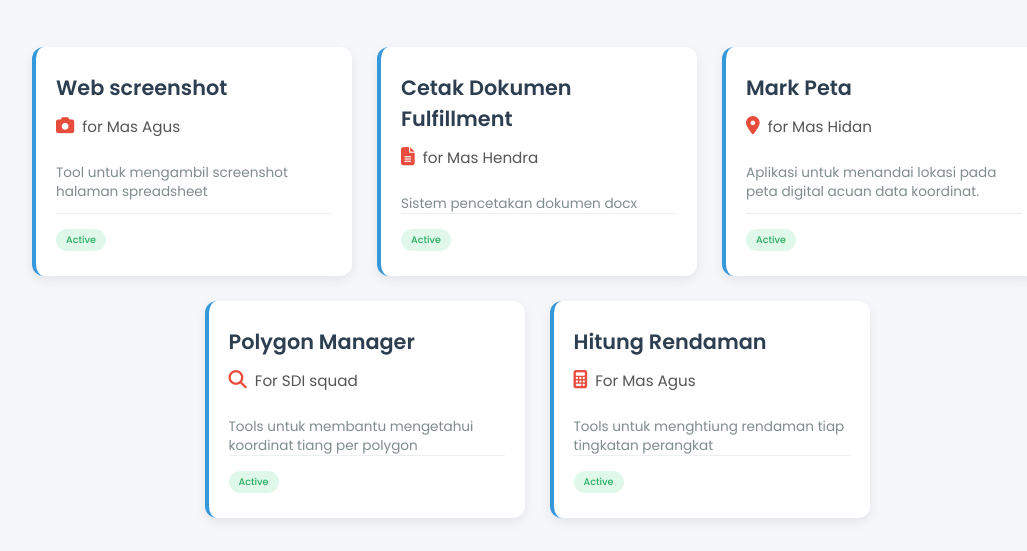
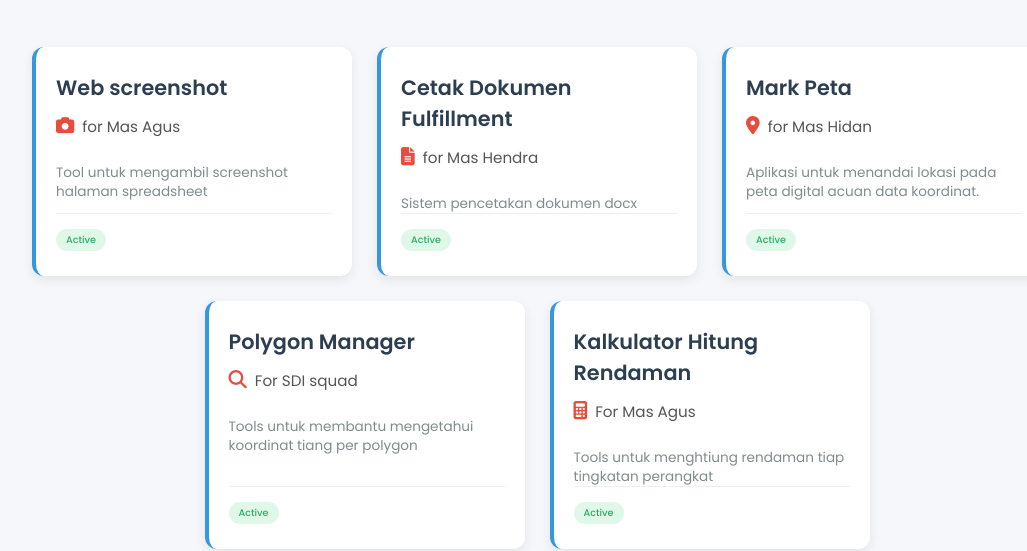
Before and after one commit to Ivanharry203/websitetelkomintern, a plain HTML site: page web_mark_kordinat/dashboard.html in a window 1280 px wide. Shown: the part 262-813 px from the top of the page, without its empty margins (103-1130 px from the left). Drawn offline with Linux system fonts and the light colour scheme.

Commit message:
Update dashboard.html

```diff
--- a/web_mark_kordinat/dashboard.html
+++ b/web_mark_kordinat/dashboard.html
@@ -235,7 +235,7 @@
         </div>
       </div>
       <div class="card" onclick="window.location.href='https://ivanharry203.github.io/websitetelkomintern/hitung_rendaman/rendaman.html'">
-        <h2>Hitung Rendaman</h2>
+        <h2>Kalkulator Hitung Rendaman</h2>
         <p><i class="fa-solid fa-calculator"></i> For Mas Agus</p>
         <div class="card-description">
           Tools untuk menghtiung rendaman tiap tingkatan perangkat
```
